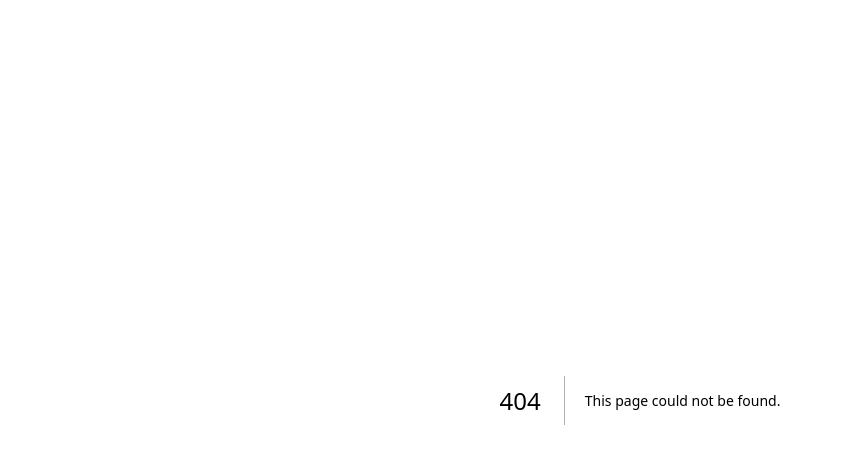
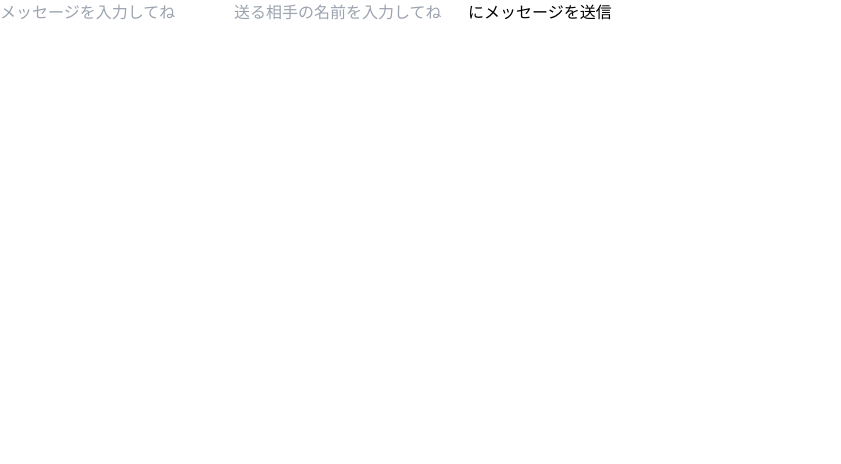
Before and after one commit to Rei1449/geekhack-vol10, a Next.js app in the folder frontend/: page /testchatone in a window 1280 px wide. Before the commit this address had no page. Shown: the top 464 px of the page, without its empty margins (0-841 px from the left). Built offline with nearby package versions, Linux system fonts and the light colour scheme.

Commit message:
Chatの実装

```diff
--- /dev/null
+++ b/frontend/app/testchatall/page.tsx
@@ -0,0 +1,68 @@
+"use client"
+
+import { useState } from "react";
+
+// ランダムにユーザー名を生成
+const username = Math.random().toString(32).substring(2)
+console.log(username)
+
+// バックエンド側のWebSocketサーバーに接続
+// エラーが出たためコメントアウト
+//const ws = new WebSocket(`ws://localhost:8080/ws/${username}`)
+
+export default function WebSocketPage() {
+  const [message, setMessage] = useState("")
+  const [messages, setMessages] = useState<string[]>([])
+  const [receiverName, setReceiverName] = useState("")
+
+  const handleChangeMessage = (e:any) => {
+    setMessage(e.target.value)
+  }
+
+  // バックエンド側からのメッセージを受信する
+  // websocketのメッセージは全てonmessageにくるため
+  // 個人向け・全体向け・部屋向けのメッセージを分ける必要がある
+  // エラーが出たためコメントアウト
+  // ws.onmessage = function(event) {
+  //   const data = JSON.parse(event.data);
+  //     switch(data.type) {
+  //       case "broadcast":
+  //         // 全体向けのメッセージ処理
+  //         console.log(data)
+  //         setMessages(prevMessages => [...prevMessages, `${data.user_name} : ${ data.message }`]);
+  //         break;
+  //       default:
+  //         console.log(data.type)
+  // }};
+
+  // バックエンドの特定のメソッドに送る用のもの
+  // ping確認に使うのが良いかも
+  // function sendMessage() {
+  //   ws.send(message)
+  // }
+
+  function sendMessageAll() {
+    const res = fetch("http://localhost:8080/chat", {
+      method: "POST",
+      headers: {
+        "Content-Type": "application/json",
+      },
+      body: JSON.stringify({
+        type: "broadcast",
+        client_name: username,
+        message: message,
+      }),
+    })
+
+  }
+
+  return (
+    <>
+      <input type="text" onChange={handleChangeMessage} placeholder="メッセージを入力してね" value={message}/>
+      <button onClick={sendMessageAll}>全員にメッセージを送信</button>
+      {messages.map((message, index) => (
+        <div key={index}>{message}</div>
+      ))}
+    </>
+  )
+}
--- /dev/null
+++ b/frontend/app/testchatone/page.tsx
@@ -0,0 +1,75 @@
+"use client"
+
+import { useState } from "react";
+
+// ランダムにユーザー名を生成
+const username = Math.random().toString(32).substring(2)
+console.log(username)
+
+// バックエンド側のWebSocketサーバーに接続
+// エラーが出たためコメントアウト
+//const ws = new WebSocket(`ws://localhost:8080/ws/${username}`)
+
+export default function WebSocketPage() {
+  const [message, setMessage] = useState("")
+  const [messages, setMessages] = useState<string[]>([])
+  const [receiverName, setReceiverName] = useState("")
+
+  const handleChangeMessage = (e:any) => {
+    setMessage(e.target.value)
+  }
+
+  const handleChangeReceiverName = (e:any) => {
+    setReceiverName(e.target.value)
+  }
+
+
+  // バックエンド側からのメッセージを受信する
+  // websocketのメッセージは全てonmessageにくるため
+  // 個人向け・全体向け・部屋向けのメッセージを分ける必要がある
+  // エラーが出たためコメントアウト
+  // ws.onmessage = function(event) {
+  //   const data = JSON.parse(event.data);
+  //   console.log(data)
+  //     switch(data.type) {
+  //       case "unicast":
+  //         // 全体向けのメッセージ処理
+  //         console.log(data)
+  //         setMessages(prevMessages => [...prevMessages, `${data.user_name} : ${ data.message }`]);
+  //         break;
+  //       default:
+  //         console.log(data.type)
+  // }};
+
+  // バックエンドの特定のメソッドに送る用のもの
+  // ping確認に使うのが良いかも
+  // function sendMessage() {
+  //   ws.send(message)
+  // }
+
+  function sendMessageOne() {
+    const res = fetch(`http://localhost:8080/chat/user/${receiverName}`, {
+      method: "POST",
+      headers: {
+        "Content-Type": "application/json",
+      },
+      body: JSON.stringify({
+        type: "unicast",
+        client_name: username,
+        message: message,
+      }),
+    })
+    console.log(res)
+  }
+
+  return (
+    <>
+      <input type="text" onChange={handleChangeMessage} placeholder="メッセージを入力してね" value={message}/>
+      <input type="text" onChange={handleChangeReceiverName} placeholder="送る相手の名前を入力してね" value={receiverName}/>
+      <button onClick={sendMessageOne}>{receiverName}にメッセージを送信</button>
+      {messages.map((message, index) => (
+        <div key={index}>{message}</div>
+      ))}
+    </>
+  )
+}
--- /dev/null
+++ b/frontend/app/testchatroom/page.tsx
@@ -0,0 +1,72 @@
+"use client"
+
+import { useState } from "react";
+
+// ランダムにユーザー名を生成
+const username = "user1"
+console.log(username)
+
+// バックエンド側のWebSocketサーバーに接続
+// エラーが出たためコメントアウト
+//const ws = new WebSocket(`ws://localhost:8080/ws/${username}`)
+
+export default function WebSocketPage() {
+  const [message, setMessage] = useState("")
+  const [messages, setMessages] = useState<string[]>([])
+  //const [receiverName, setReceiverName] = useState("")
+
+  const handleChangeMessage = (e:any) => {
+    setMessage(e.target.value)
+  }
+
+
+
+  // バックエンド側からのメッセージを受信する
+  // websocketのメッセージは全てonmessageにくるため
+  // 個人向け・全体向け・部屋向けのメッセージを分ける必要がある
+  // エラーが出たためコメントアウト
+//   ws.onmessage = function(event) {
+//     const data = JSON.parse(event.data);
+//     console.log(data)
+//       switch(data.type) {
+//         case "multicast":
+//           // 全体向けのメッセージ処理
+//           console.log(data)
+//           setMessages(prevMessages => [...prevMessages, `${data.user_name} : ${ data.message }`]);
+//           break;
+//         default:
+//           console.log(data.type)
+//   }};
+
+  // バックエンドの特定のメソッドに送る用のもの
+  // ping確認に使うのが良いかも
+  // function sendMessage() {
+  //   ws.send(message)
+  // }
+
+  function sendMessageRoom() {
+    const res = fetch(`http://localhost:8080/chat/room`, {
+      method: "POST",
+      headers: {
+        "Content-Type": "application/json",
+      },
+      body: JSON.stringify({
+        type: "multicast",
+        client_name: username,
+        message: message,
+        room_users : ["user1"]
+      }),
+    })
+    console.log(res)
+  }
+
+  return (
+    <>
+      <input type="text" onChange={handleChangeMessage} placeholder="メッセージを入力してね" value={message}/>
+      <button onClick={sendMessageRoom}>Roomにメッセージを送信</button>
+      {messages.map((message, index) => (
+        <div key={index}>{message}</div>
+      ))}
+    </>
+  )
+}
--- a/frontend/app/testwebsocket/page.tsx
+++ b/frontend/app/testwebsocket/page.tsx
@@ -1,6 +1,9 @@
 "use client"
 
+//import { ObjectEnumValue } from "@prisma/client/runtime/library";
+import { userData } from "agora-react-uikit";
 import { useState } from "react";
+//import UserDataCard from "./components/UserDataCard";
 
 // ランダムにユーザー名を生成
 const username = Math.random().toString(32).substring(2)
@@ -11,10 +14,17 @@ const username = Math.random().toString(32).substring(2)
 
 console.log(username)
 
+interface UserData {
+  username: string,
+  x: number,
+  y: number
+}
+
 export default function WebSocketPage() {
   const [message, setMessage] = useState("")
   const [messages, setMessages] = useState<string[]>([])
   const [receiverName, setReceiverName] = useState("")
+  const [activeUser, setActiveUser] = useState<UserData[]>([])
 
   console.log(message)
 
@@ -26,13 +36,58 @@ export default function WebSocketPage() {
     setReceiverName(e.target.value)
   }
 
+  // const testUserData = document.getElementById("testUserData")
+
   // バックエンド側からのメッセージを受信する
   // websocketのメッセージは全てonmessageにくるため
   // 個人向け・全体向け・部屋向けのメッセージを分ける必要がある
   // エラーが出たためコメントアウト
   // ws.onmessage = function(event) {
   //   // setMessages([...messages, event.data])
-  //   console.log(event.data)
+  //   const data = JSON.parse(event.data)
+  //   console.log(data)
+
+  //   switch (data.status){
+  //     case "add_newuser":
+  //       console.log("他のユーザーが参加しました。")
+  //       setActiveUser([...activeUser,{username:data.user_name, x:data.x, y:data.y}])
+  //       break
+  //     case "all_user":
+  //       let intoData = []
+  //       console.log("現在参加しているユーザーです。")
+  //       for (const key of Object.keys(data.user_locations)) {
+  //         console.log(`ユーザーnameは${key}、位置は x:${data.user_locations[key]['x']} y:${data.user_locations[key]['y']}`)
+  //         intoData.push({username:key, x: data.user_locations[key]['x'], y: data.user_locations[key]['y']})
+  //       }
+  //       setActiveUser(intoData)
+  //       break
+  //     case "update_location":
+  //       let updateUserData = activeUser
+  //       updateUserData.forEach((user, index) => {
+  //         if(user.username == data.user_name){
+  //           updateUserData.splice(index, 1)
+  //           updateUserData.unshift({username:data.user_name,x:data.x,y:data.y})
+  //           // breackさせたいがforEachでは出来ないので書き換えたい
+  //         }
+  //       })
+  //       setActiveUser(updateUserData)
+  //       break
+  //     case "drop_user":
+  //       console.log("dropユーザー",data.user_name)
+  //       let dropUserData = activeUser
+  //       dropUserData.forEach((user, index) => {
+  //         if(user.username == data.user_name){
+  //           updateUserData.splice(index, 1)
+  //           updateUserData.unshift({username:data.user_name,x:data.x,y:data.y})
+  //           // breackさせたいがforEachでは出来ないので書き換えたい
+  //         }
+  //       })
+  //       setActiveUser(dropUserData)
+  //       break
+  //     default:
+  //       console.log("Other")
+  //   }
+  //   // setActiveUser(event.data)
   // };
 
   // バックエンドの特定のメソッドに送る用のもの
@@ -71,6 +126,7 @@ export default function WebSocketPage() {
 
   return (
     <>
+    <div>
       <input type="text" onChange={handleChangeMessage} placeholder="メッセージを入力してね" value={message}/>
       <button onClick={sendMessageAll}>全員にメッセージを送信</button>
       <input type="text" onChange={handleChangeReceiverName} placeholder="送る相手の名前を入力してね" value={receiverName}/>
@@ -78,6 +134,19 @@ export default function WebSocketPage() {
       {messages.map((message, index) => (
         <div key={index}>{message}</div>
       ))}
+    </div>
+    <div id="testUserData" className="m-10">
+      {activeUser.map(user => {
+        return(
+          // <UserDataCard username={'test'} x={100} y={200} />
+          <div key={user.username}>
+            {user.username}  {user.x}   {user.y}
+          </div>
+        )
+        })
+      }
+    </div>
+    <button onClick={()=>console.log(activeUser)}>ボタン</button>
     </>
   )
 }
```
Also changed, not shown: 2 other files (tests, documents, lock files or other folders).
